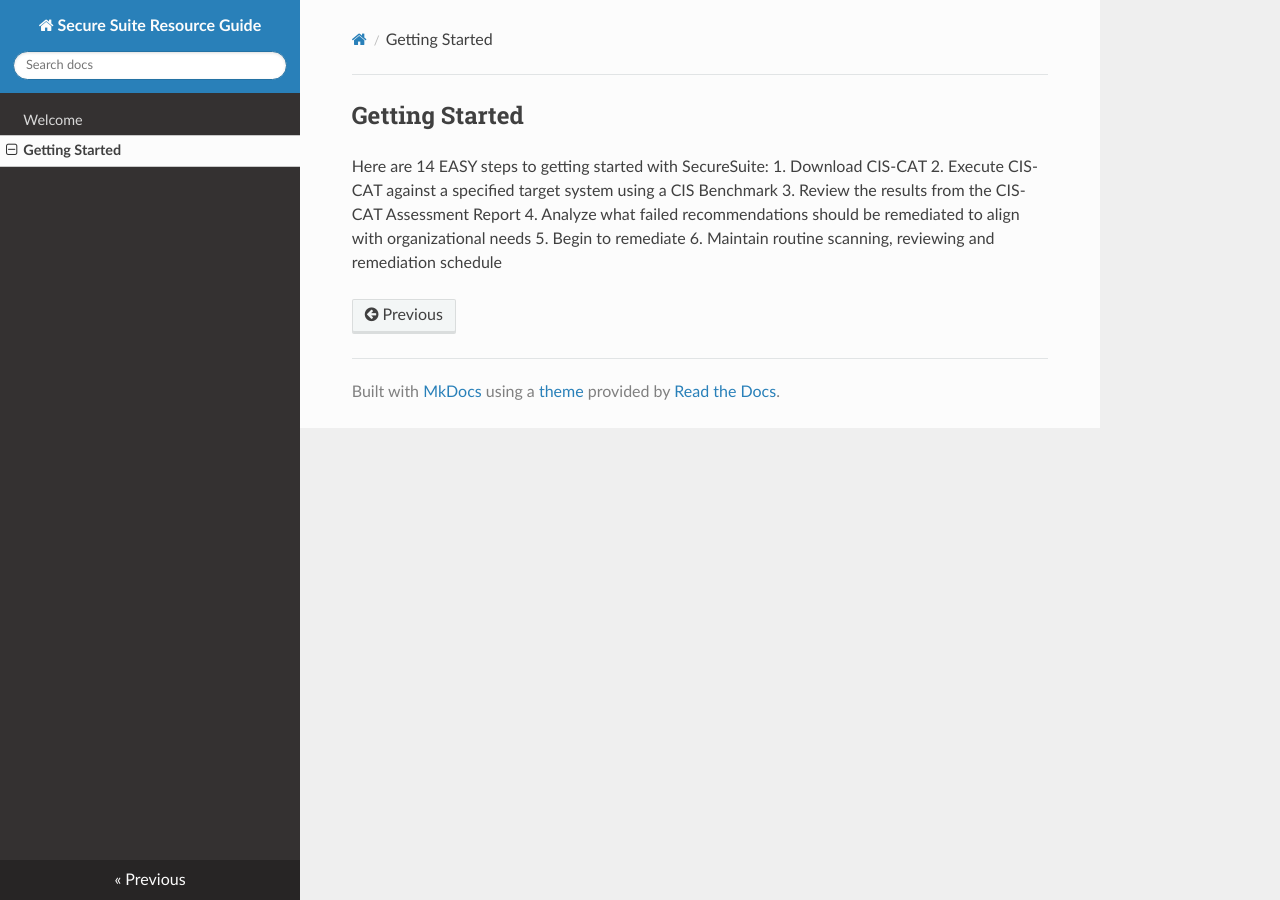
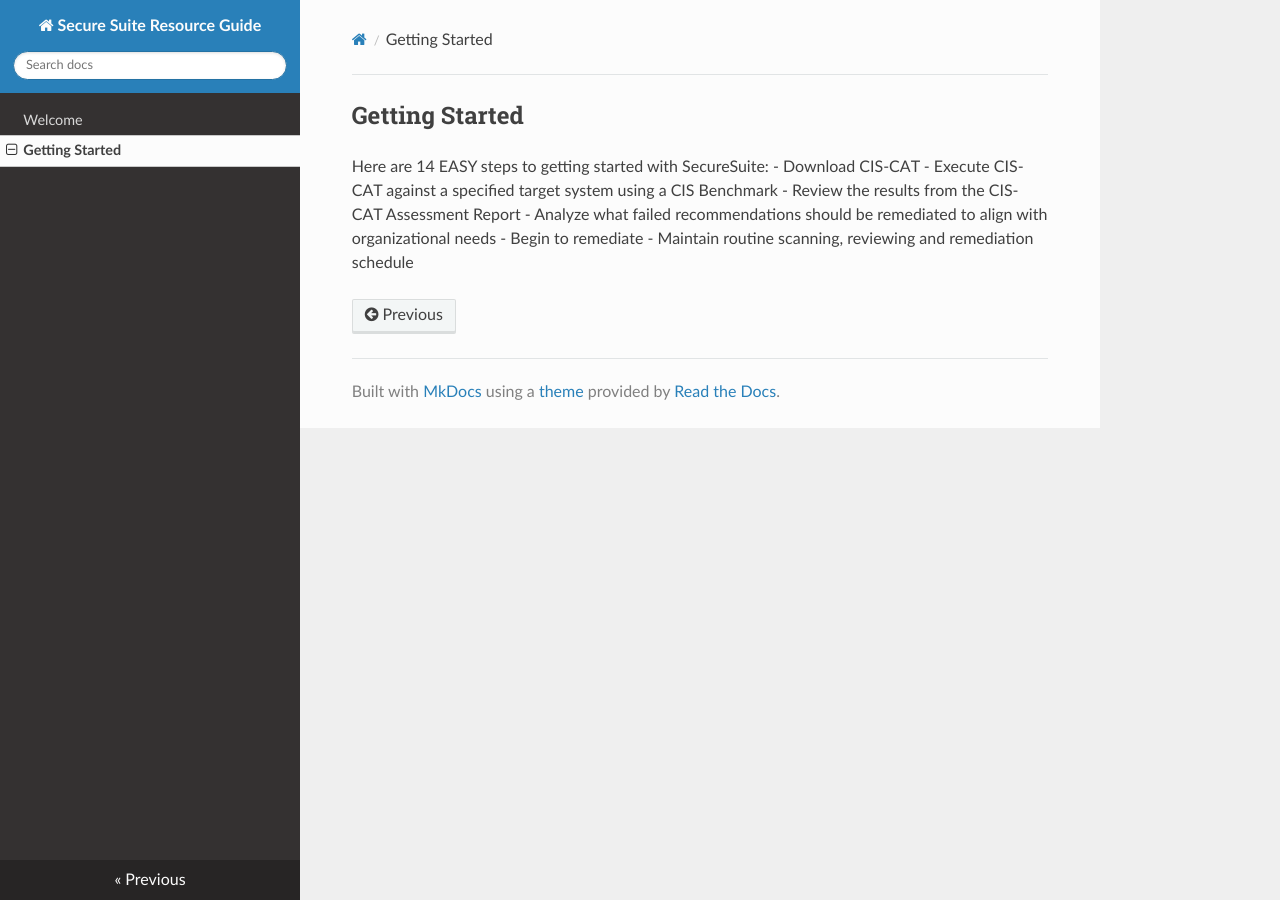
Before and after one commit to CISecurity/SecureSuiteResourceGuide, an MkDocs documentation site: the page built from docs/gettingStarted/gettingStarted.md, in a window 1280 px wide. Built offline with MkDocs 1.6.1, drawn with Linux system fonts in a browser that asks for light colours; nearby versions of some CDN libraries; old or Windows-style settings are respelled for this version of MkDocs.

```diff
--- a/docs/gettingStarted/gettingStarted.md
+++ b/docs/gettingStarted/gettingStarted.md
@@ -1,8 +1,8 @@
 ## Getting Started ##
 Here are 14 EASY steps to getting started with SecureSuite:
- 1. Download CIS-CAT
- 2. Execute CIS-CAT against a specified target system using a CIS Benchmark
- 3. Review the results from the CIS-CAT Assessment Report
- 4. Analyze what failed recommendations should be remediated to align with organizational needs
- 5. Begin to remediate
- 6. Maintain routine scanning, reviewing and remediation schedule
+ - Download CIS-CAT
+ - Execute CIS-CAT against a specified target system using a CIS Benchmark
+ - Review the results from the CIS-CAT Assessment Report
+ - Analyze what failed recommendations should be remediated to align with organizational needs
+ - Begin to remediate
+ - Maintain routine scanning, reviewing and remediation schedule
--- a/mkdocs.yml
+++ b/mkdocs.yml
@@ -1,5 +1,5 @@
 site_name: 'Secure Suite Resource Guide'
-nav:
+pages:
   - "Welcome": index.md
   - "Getting Started": gettingStarted/gettingStarted.md
 theme:
```
